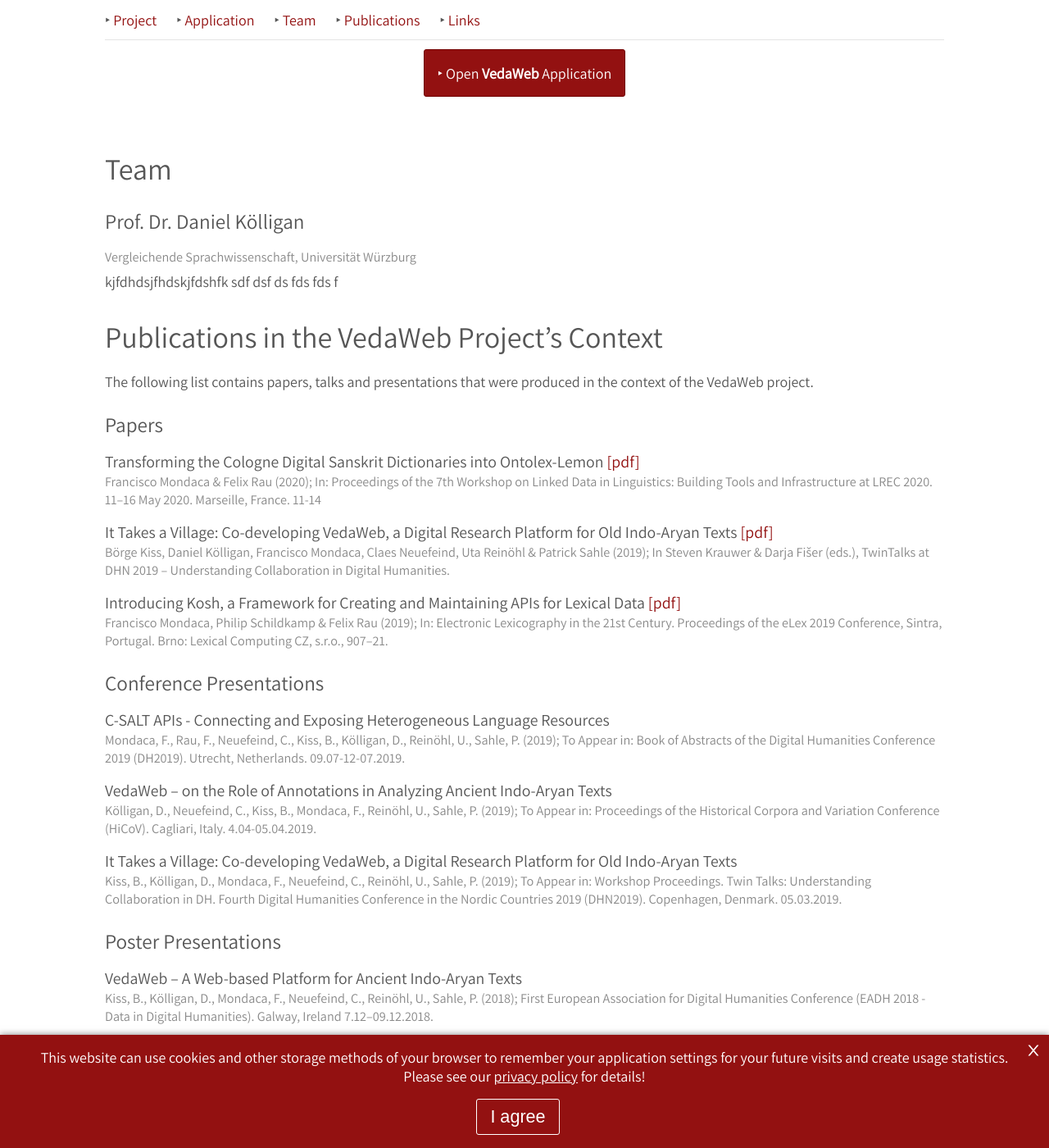
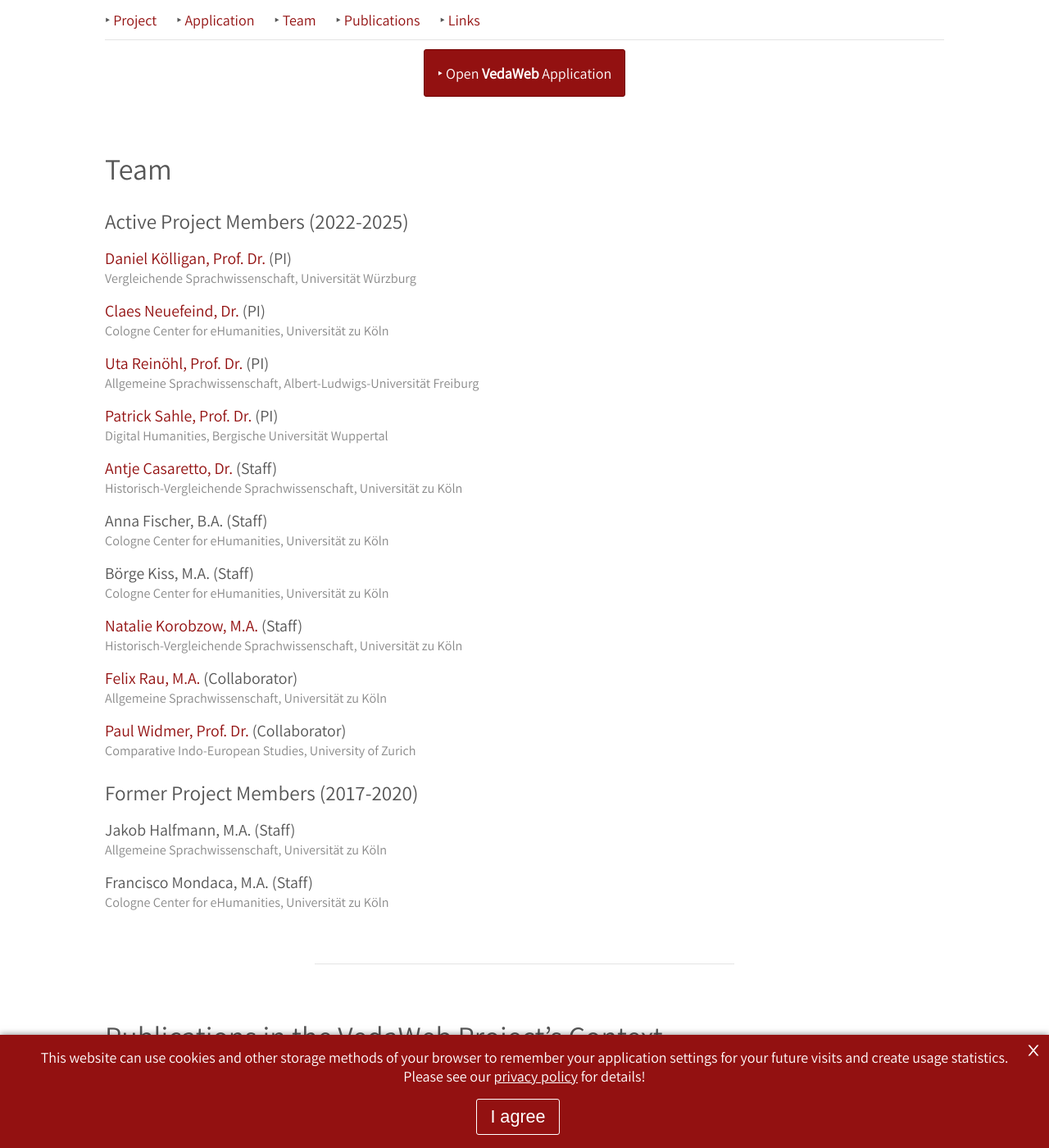
Before and after one commit to VedaWebProject/vedaweb-project-page, a Jekyll site: the page built from index.md, in a window 1280 px wide and 1400 px high, scrolled down 789 px. Shown: the whole window at 82% size. Built offline with Jekyll 4.4.1, drawn with Linux system fonts in a browser that asks for light colours.

Commit message:
Update team data and display

```diff
--- a/index.md
+++ b/index.md
@@ -17,16 +17,47 @@
 
 # Team
 
-<!-- {% include team.html %} -->
+{% assign roles = "PI,Staff,Collaborator" | split: "," %}
 
-{% for member in site.team %}
+## Active Project Members (2022-2025)
 
-## {{ member.title }} {{ member.first_name }} {{ member.last_name }}
+{% assign members_active = site.team | where: "status", "active" %}
+
+{% for role in roles %}
+    {% assign members = members_active | where: "role", role %}
+    {% for member in members %}
+
+{% if member.website and member.website != blank and member.website != nil %}
+### [{{ member.display_name }}]({{ member.website }}) ({{ member.role }})
+{% else %}
+### {{ member.display_name }} ({{ member.role }})
+{% endif %}
 > {{ member.institution }}
-{{ member.content }}
 
+    {% endfor %}
 {% endfor %}
 
+
+## Former Project Members (2017-2020)
+
+{% assign members_inactive = site.team | where: "status", "inactive" %}
+
+{% for role in roles %}
+    {% assign members = members_inactive | where: "role", role %}
+    {% for member in members %}
+
+{% if member.website and member.website != blank and member.website != nil %}
+### [{{ member.display_name }}]({{ member.website }}) ({{ member.role }})
+{% else %}
+### {{ member.display_name }} ({{ member.role }})
+{% endif %}
+> {{ member.institution }}
+
+    {% endfor %}
+{% endfor %}
+
+
+---
 
 
 # Publications in the VedaWeb Project's Context
@@ -96,6 +127,8 @@
 > University of Cologne, Department of Linguistics (04.05.2018); Participants: Dr. Katrin Einicke (University of Halle), Dr. Dieter Gunkel (University of Richmond), PD Dr. Oliver Hellwig (Heidelberg University, University of Stuttgart), M.A. Börge Kiss (University of Cologne), PD Dr. Daniel Kölligan (University of Cologne), M.A. Francisco Mondaca (University of Cologne), Dr. Claes Neuefeind (University of Cologne), Dr. Uta Reinöhl (University of Cologne), Prof. Dr. Kevin Ryan (Harvard University), Apl. Prof. Dr. Patrick Sahle (University of Cologne), Dr. Salvatore Scarlata (University of Zurich), Prof. Dr. Paul Widmer (University of Zurich)
 
 
+---
+
 
 # Links to VedaWeb-related Resources
 
--- a/style.css
+++ b/style.css
@@ -213,7 +213,7 @@
 }
 
 hr {
-    margin: 2.5rem auto;
+    margin: 4rem auto;
     width: 80%;
     max-width: 512px;
     border: none;
```
Also changed, not shown: _team/anna-fischer.md (added, +8 -0 lines), _team/antje-casaretto.md (added, +8 -0 lines), _team/boerge-kiss.md (added, +8 -0 lines), _team/claes-neuefeind.md (added, +8 -0 lines), _team/daniel-koelligan.md (+3 -4 lines), _team/felix-rau.md (added, +8 -0 lines), _team/francisco-mondaca.md (added, +8 -0 lines), _team/jakob-halfmann.md (added, +8 -0 lines), _team/natalie-korobzow.md (added, +8 -0 lines), _team/patrick-sahle.md (added, +8 -0 lines), _team/paul-widmer.md (added, +8 -0 lines), _team/uta-reinoehl.md (added, +8 -0 lines).
